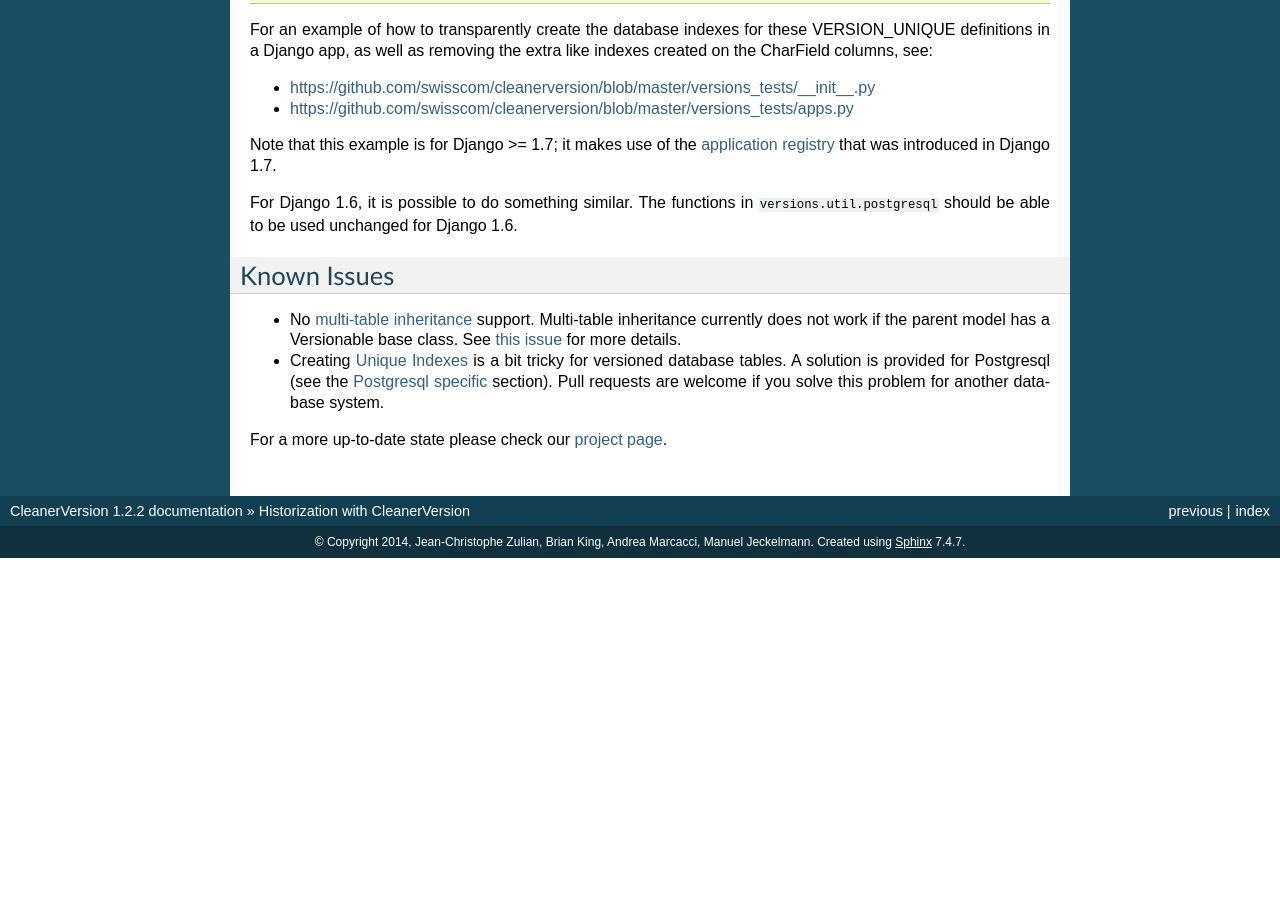
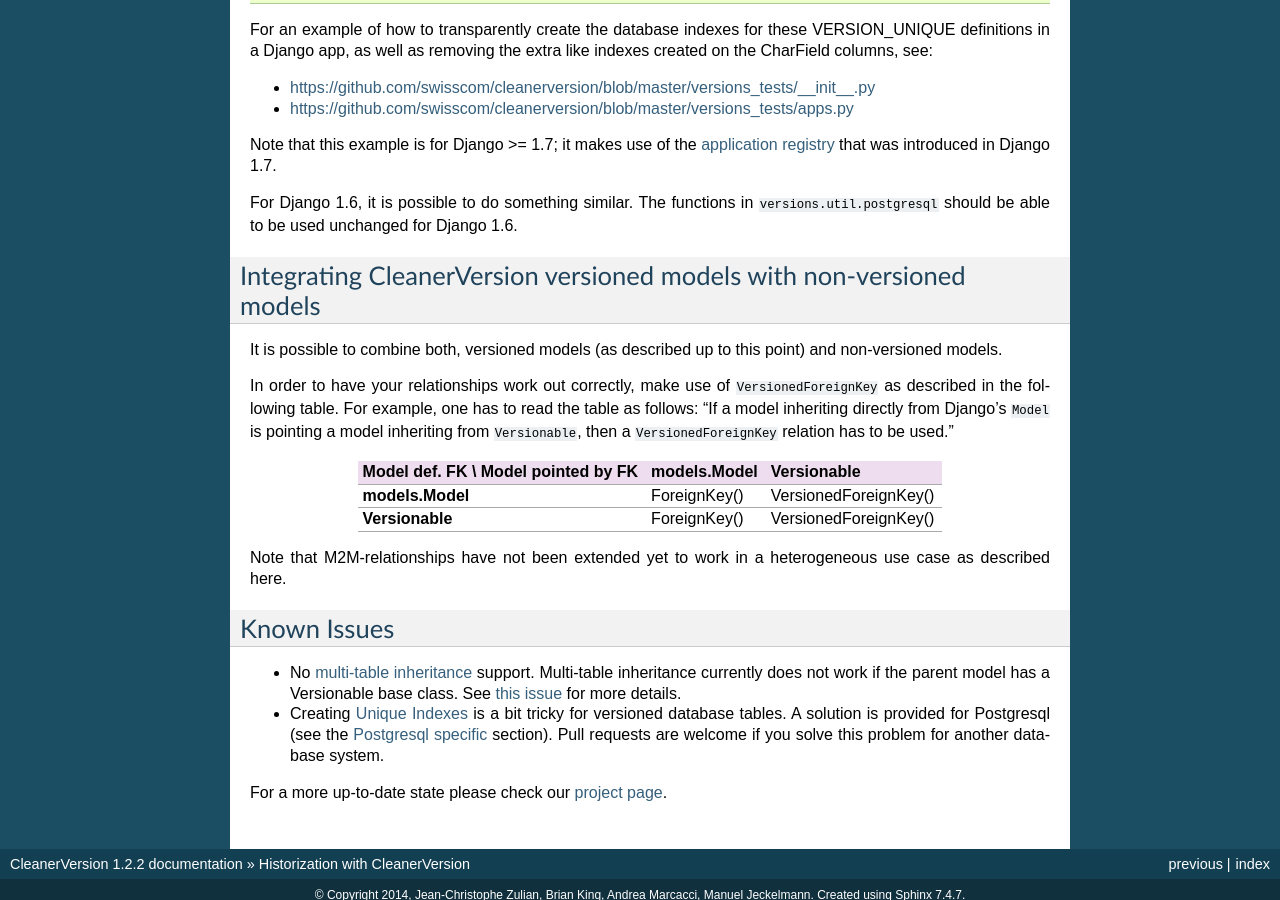
Before and after one commit to swisscom/cleanerversion, a Sphinx documentation site: the page built from docs/doc/historization_with_cleanerversion.rst, in a window 1280 px wide and 900 px high, scrolled down 10397 px. Built offline with Sphinx 7.4.7, drawn with Linux system fonts in a browser that asks for light colours; before the commit the page ends 10955 px from its top, so only the background shows below that; some of the changed text lies outside the part shown.

Commit message:
Added some doc for integrating versioned and non-versioned models

```diff
--- a/docs/doc/historization_with_cleanerversion.rst
+++ b/docs/doc/historization_with_cleanerversion.rst
@@ -558,6 +558,28 @@ For Django 1.6, it is possible to do something similar.  The functions in ``vers
 unchanged for Django 1.6.
 
 
+Integrating CleanerVersion versioned models with non-versioned models
+=====================================================================
+
+It is possible to combine both, versioned models (as described up to this point) and non-versioned models.
+
+In order to have your relationships work out correctly, make use of ``VersionedForeignKey`` as described in the
+following table.
+For example, one has to read the table as follows: \
+"If a model inheriting directly from Django's ``Model`` is pointing
+a model inheriting from ``Versionable``, then a ``VersionedForeignKey`` relation has to be used."
+
++--------------------------------------+--------------+-----------------------+
+| Model def. FK \\ Model pointed by FK | models.Model | Versionable           |
++======================================+==============+=======================+
+| **models.Model**                     | ForeignKey() | VersionedForeignKey() |
++--------------------------------------+--------------+-----------------------+
+| **Versionable**                      | ForeignKey() | VersionedForeignKey() |
++--------------------------------------+--------------+-----------------------+
+
+Note that M2M-relationships have not been extended yet to work in a heterogeneous use case as described here.
+
+
 Known Issues
 ============
 
```
Also changed, not shown: 1 other file.
